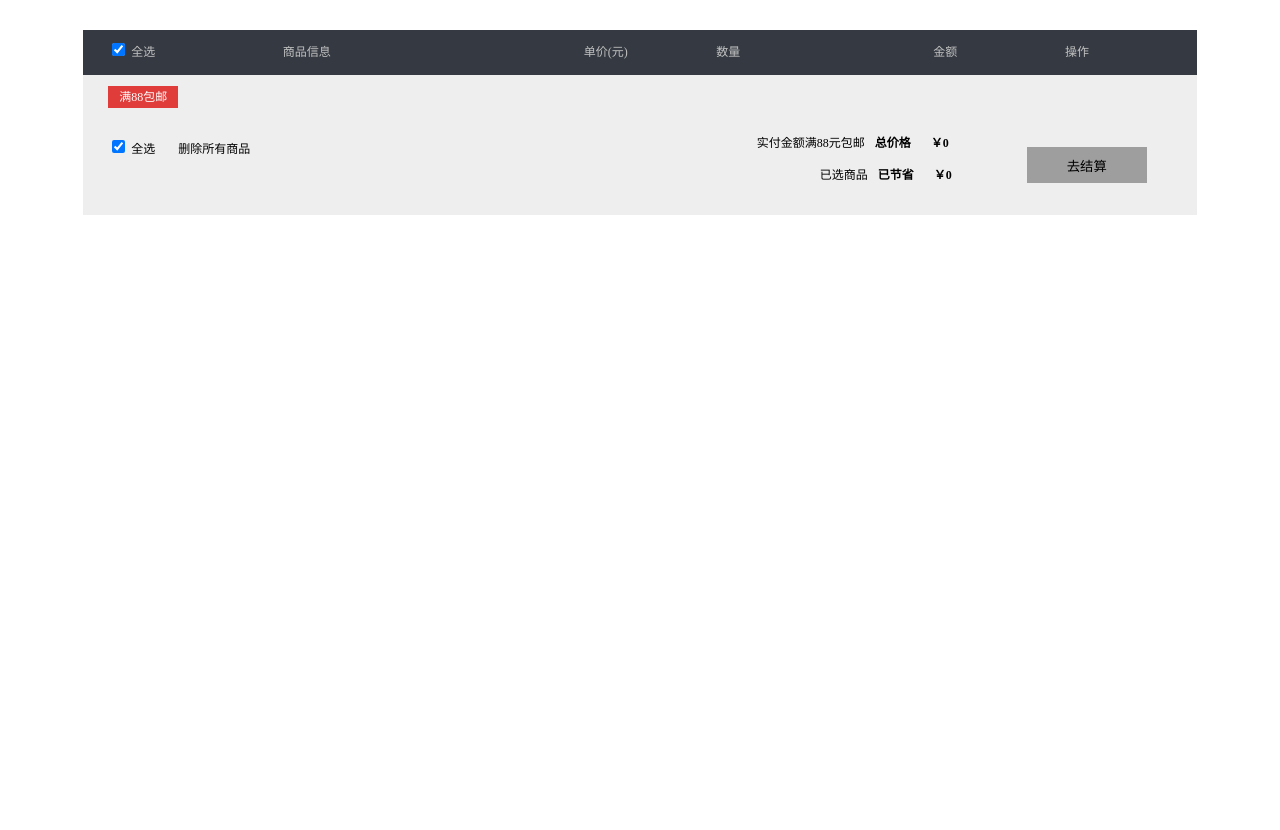
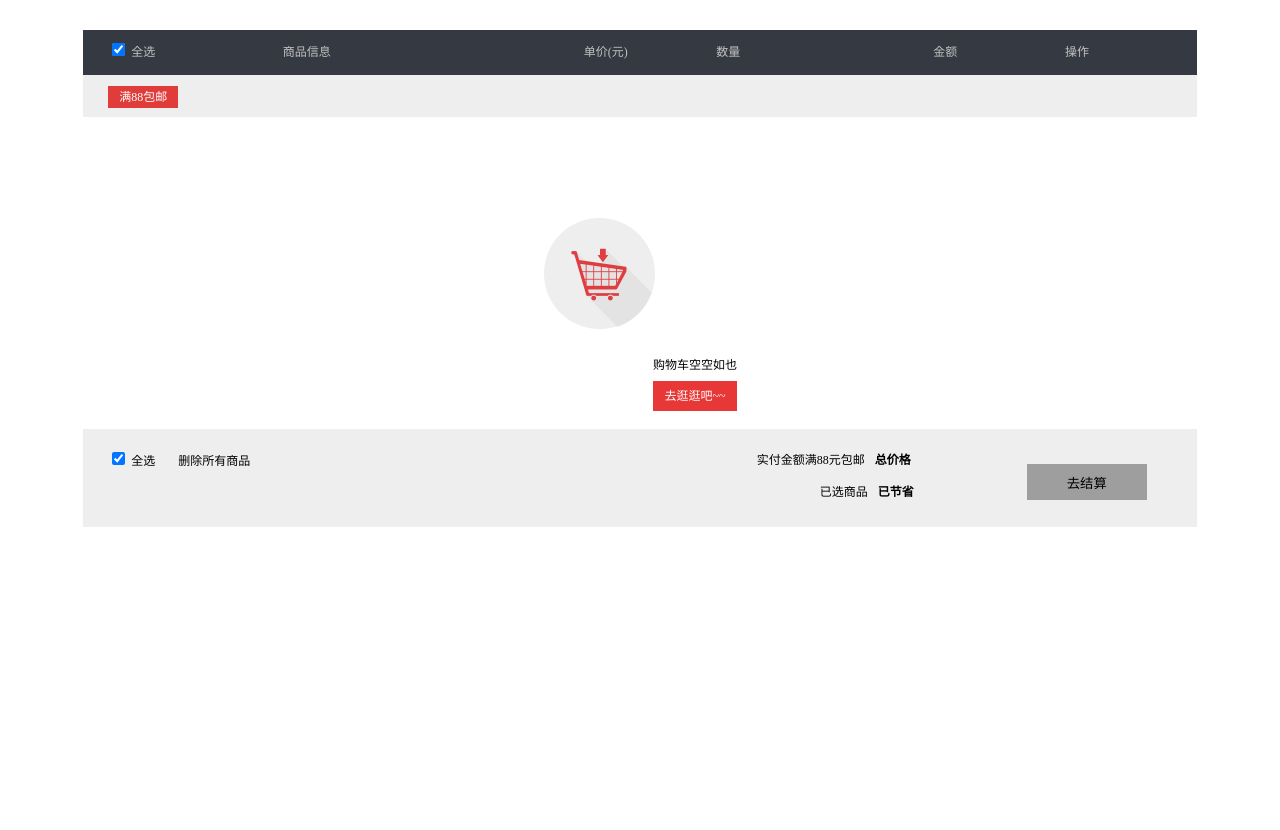
Before and after one commit to jiangtao1997/jt, a PHP site: page /cart.html in a window 1280 px wide. Before the commit the page ends 215 px from the top, so only its background shows below. Run offline with PHP 8.4, Linux system fonts and the light colour scheme; lists and menus that the app fills with data are empty.

Commit message:
第三次提交

```diff
--- a/php/denglu/registor.php
+++ b/php/denglu/registor.php
@@ -11,6 +11,8 @@
 		}else{//不存在
 			echo false;
 		}
+	}else{
+		echo "非法操作";
 	}
 
 
@@ -24,7 +26,7 @@
 		mysql_query("insert user values(NULL,'$user','$pass')");
 
 		//3.跳转到登陆页面
-		header('location:../src/login.html');
+		header('location:http://10.31.162.17/diliuzhou/projectname/src/registor.html');
 	}
 
 
--- a/src/cart.html
+++ b/src/cart.html
@@ -7,6 +7,8 @@
 	<link rel="stylesheet" href="css/cart.css" />
 	<link rel="stylesheet" href="css/reset.css" />
 	<body>
+
+		<div class="tou"></div>
 
 		<div class="cart">
 			<div class="cart-box1">
@@ -26,11 +28,20 @@
 			</div>
 			<div class="cart-box2"><span>满88包邮</span></div>
 			<div class="cart-box3-kuang">
+
+				<!--空时显示-->
+				<div id="kong">
+					<div class="tu"></div>
+					<div class="lianjie">
+						购物车空空如也
+						<a href="index.html">去逛逛吧~~</a>
+					</div>
+				</div>
 				<div class="cart-box3" style="display: none;">
 						<span class="th1">
 							<i><input type="checkbox" checked="" name="" class="" value=""/></i>
-							<a id="th1-a" href="#">
-								<img src="https://img0.fengqucdn.com/fq/sku_info/watermark/online/29245/cdab581d729d9c11c1814eb20f5204b6.jpeg" />
+							<a class="th1-a" href="#">
+								<img src="" alt="" />
 							</a>
 						</span>
 						<span class="th2">
@@ -39,21 +50,24 @@
 						</span>
 
 						<span class="th3">
-							<del>169</del>
-							<div>59</div>
+							<del class="hd">169</del>
+							<div class="danjia">59</div>
 							<div class="th3-bj">限时促销</div>
 						</span>
 						<span class="th4">
 							<div id="updown">
-								<a class="down" style="cursor: pointer;">-</a><input class="jiajian-inp" type="text" /><a class="up" style="cursor: pointer;">+</a>
+								<a class="down" style="cursor: pointer;">-</a><input class="jiajian-inp" type="text" value="" /><a class="up" style="cursor: pointer;">+</a>
 							</div>
 
 						</span>
-						<span class="th5">154</span>
+						<span class="th5"></span>
 						<span class="th6">
 							<div class="th6-bj">
 
 							</div>
+						</span>
+						<span class="th7" style="display: none;" >
+
 						</span>
 				</div>
 			</div>
@@ -61,19 +75,19 @@
 				<div class="box4-left">
 					<th>
 						<input type="checkbox" checked="" name="" class="quanxuan"  value="" /> 全选
-						<a>删除所有商品</a>
+						<a class="shanchu" style="cursor: pointer;">删除所有商品</a>
 					</th>
 				</div>
 				<div class="box4-right">
 					<ul class="box4-right-ul">
-						<li class="box4-right-li"><span>实付金额满88元包邮</span><strong>总价格<em>￥0</em></strong></li>
-						<li class="box4-right-li"><span>　　　　　&nbsp;已选商品</span><strong>已节省<em>￥0</em></strong></li>
+						<li class="box4-right-li zongjia"><span>实付金额满88元包邮</span><strong id="strongs">总价格<em></em></strong></li>
+						<li class="box4-right-li jiesheng"><span>　　　　　&nbsp;已选商品</span><strong id="js">已节省<em></em></strong></li>
 					</ul>
 					<button>去结算</button>
 				</div>
 			</div>
+		</div>
 
-		</div>
 		<script src="script/thirdplugins/require.js" defer async="true" data-main="script/js/main.js"></script>
 	</body>
 </html>
--- a/src/css/cart.css
+++ b/src/css/cart.css
@@ -1,5 +1,7 @@
-body {
+html, body {
   background: #f5f5f5;
+  width: 100%;
+  height: 100%;
 }
 
 .cart {
@@ -213,4 +215,38 @@ body {
   border: none;
 }
 
+#kong {
+  width: 87%;
+  height: 112px;
+  margin: 0 auto;
+  padding: 100px 0;
+}
+#kong .tu {
+  width: 112px;
+  height: 112px;
+  background-image: url("../img/icon.png");
+  background-position: -578px -333px;
+  margin-left: 40%;
+  float: left;
+}
+#kong .lianjie {
+  width: 84px;
+  height: 75px;
+  font-size: 12px;
+  float: right;
+  margin-right: 40%;
+  margin-top: 30px;
+}
+#kong .lianjie a {
+  display: inline-block;
+  margin-top: 10px;
+  width: 100%;
+  height: 30px;
+  background: #E73736;
+  color: white;
+  font-size: 12px;
+  text-align: center;
+  line-height: 30px;
+}
+
 /*# sourceMappingURL=cart.css.map */
--- a/src/css/style.css
+++ b/src/css/style.css
@@ -339,6 +339,9 @@ li:hover .right-box {
   top: -20px;
   background: url("../img/header.png") no-repeat;
   background-position: -10px -103px;
+  text-align: center;
+  line-height: 24px;
+  color: white;
 }
 .logo-gwc a .gwc-span1 em {
   width: 25px;
--- a/src/details.html
+++ b/src/details.html
@@ -35,9 +35,11 @@
 						<ul class="fd-ul">
 							<li class="fd-li">
 								<img src="" />
-								<span></span>
 							</li>
 						</ul>
+					</div>
+					<div class="big">
+						<img src="https://img0.fengqucdn.com/cmsres/20151223/e6387b25-7abd-46ac-b118-f30e14aecd2f.png" />
 					</div>
 				</div>
 
--- a/src/index1.html
+++ b/src/index1.html
@@ -60,7 +60,7 @@
 				<div class="top_left">
 					<ul class="top_left-ul">
 						<li class="top_left-li">淘宝首页</li>
-						<li class="top_left-li">登录</li>
+						<li class="top_left-li"><a href="login.html">登录</a></li>
 						<li class="top_left-li"><a href="registor.html">注册</a></li>
 					</ul>
 				</div>
--- a/src/sass/cart.scss
+++ b/src/sass/cart.scss
@@ -1,6 +1,6 @@
 @charset "utf-8";
 @import "mixin";
-body{background: #f5f5f5;}
+html,body{background: #f5f5f5;width: 100%;height: 100%;}
 .cart{
     width: 87%;
     height: 306px;
@@ -65,3 +65,38 @@ body{background: #f5f5f5;}
         button{display: inline-block;top: 0;float: right;margin-top: 30px; width: 120px;height: 36px;background: #9e9e9e;border: none;}
     }
 }
+
+
+#kong{
+    width: 87%;
+    height: 112px;
+    margin: 0 auto;
+    padding:100px 0;
+    .tu{
+        width: 112px;
+        height: 112px;
+        @include imgulrimg('../img/icon.png');
+        background-position: -578px -333px;
+        margin-left: 40%;
+        float: left;
+    }
+    .lianjie{
+        width: 84px;
+        height: 75px;
+        font-size: 12px;
+       float: right;
+       margin-right: 40%;
+       margin-top: 30px;
+        a{
+            display: inline-block;
+            margin-top: 10px;
+            width: 100%;
+            height: 30px;
+            background: #E73736;
+            color: white;
+            font-size: 12px;
+            text-align: center;
+            line-height: 30px;
+        }
+    }
+}
--- a/src/sass/style.scss
+++ b/src/sass/style.scss
@@ -209,6 +209,10 @@ $ssfont:12px;
                         top:-20px;
                         @include imgulr("../img/header.png");
                         background-position: -10px -103px;
+                        text-align: center;
+                        line-height: 24px;
+                        color: white;
+
                     }
                     em{
                         width: 25px;
--- a/src/script/js/registor.js
+++ b/src/script/js/registor.js
@@ -10,11 +10,22 @@ define(['config'],function(){//定义模块，依赖模块
 					users:$user.val()
 				},
 				dataType:'json',
-				success:function(data){
-					console(data);
-				}
 			}).done(function(data){
+
+
 				console.log(data);
+					if(!data){
+//							oSpan.innerHTML='√';
+//							oSpan.style.color='green';
+//							usernameflag=true;
+						alert('成功');
+					}else{
+//							oSpan.innerHTML='改手机号码已被注册';
+//							oSpan.style.color='red';
+//							usernameflag=false;
+						alert('失败');
+					}
+
 			});
 
 
--- a/src/script/js/style.js
+++ b/src/script/js/style.js
@@ -12,12 +12,12 @@ define(['config'],function(){//定义模块，依赖模块
 	});
 	*/
 
-	//3.懒加载
+
 
 
 
 	//滚动触发滚动条
-	require(['jquery'],function($){
+	require(['jquery','jqcookie'],function($,coolie){
 		var $box = $('.fudong');
 		var $uli = $('.fudong-ul li a').not($('.active'));
 		$(window).on('scroll',function(){
@@ -59,6 +59,22 @@ define(['config'],function(){//定义模块，依赖模块
 					'color':'#333'
 				})
 			});
+
+
+
+		//购物车数量
+		if($.cookie('cookienum')){
+			var $sl = $.cookie('cookienum').split(',');
+			function sum(arr) {
+			    return eval($sl.join("+"));
+			};
+
+			$('.gwc-span1').find('span').html(sum());
+			$('.fudong-gwc').find('i').html(sum());
+		}else{
+			$('.gwc-span1').find('span').html(0);
+			$('.fudong-gwc').find('i').html(0);
+		}
 
 
 		//轮播图
```
Also changed, not shown: src/css/details.css (+18 -0 lines), src/sass/details.scss (+21 -0 lines), src/script/js/cart.js (+202 -5 lines), src/script/js/details.js (+91 -2 lines), 3 other files.
